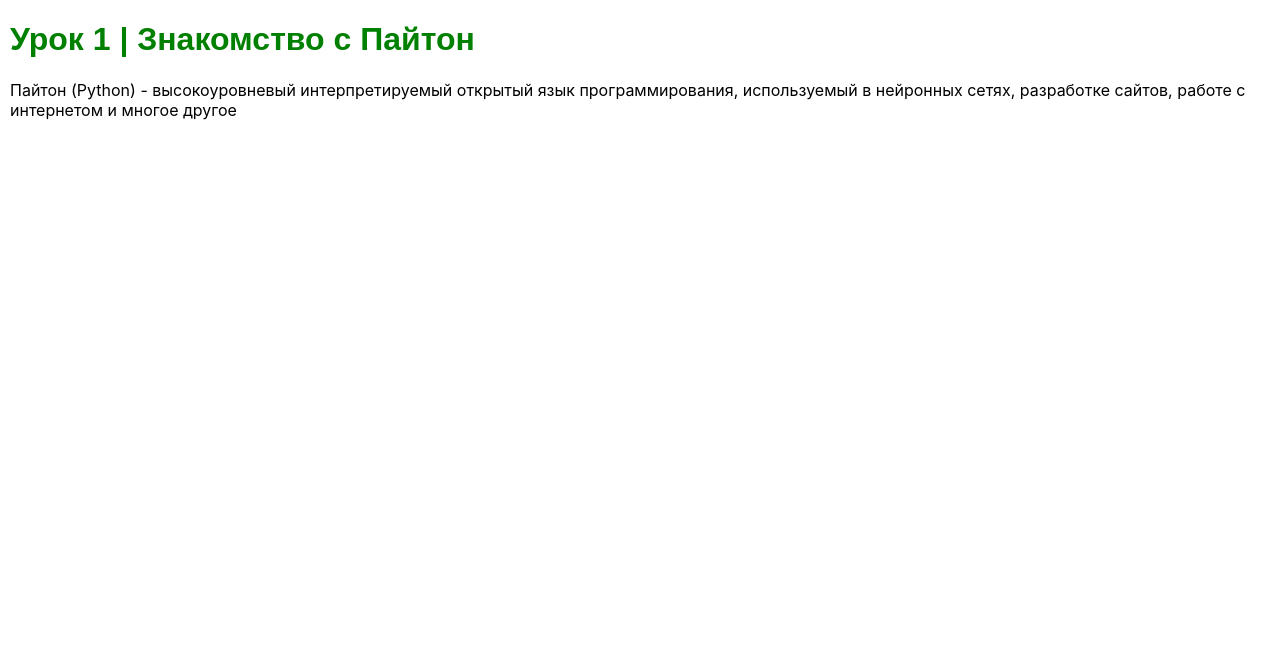
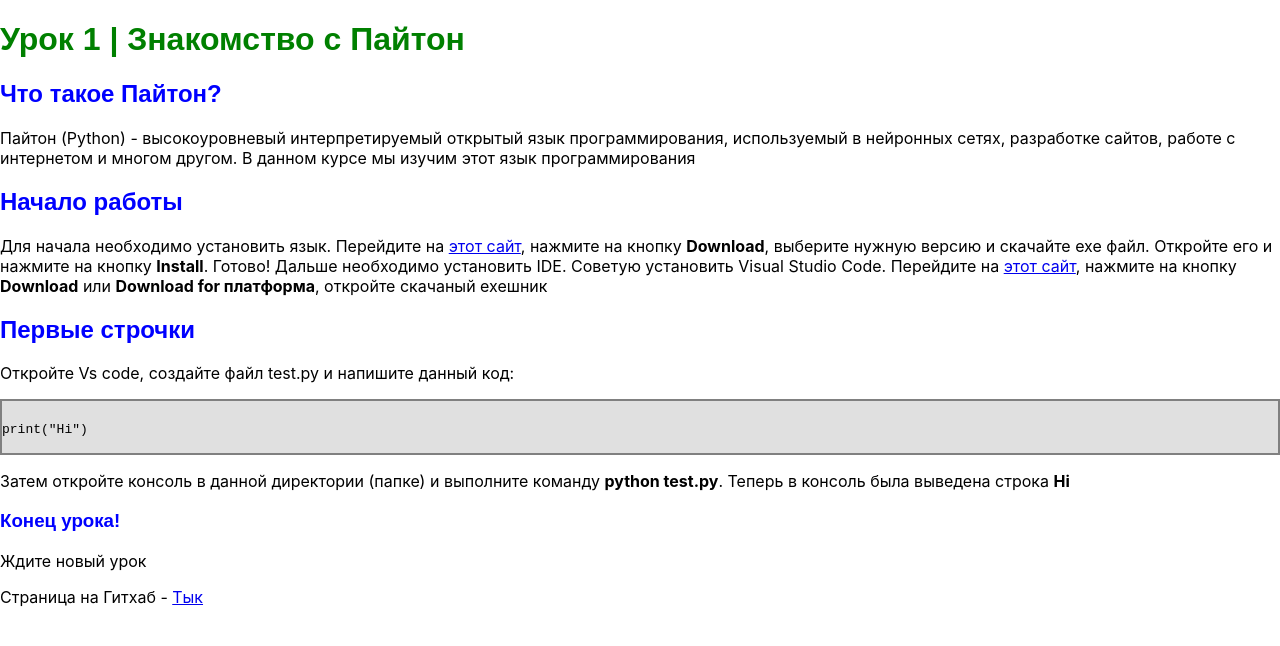
Before and after one commit to bleudev/hello-world-site, a Next.js app: page /learn/p1 in a window 1280 px wide. Shown: the top 646 px of the page. Built offline with nearby package versions, Linux system fonts and the light colour scheme.

Commit message:
Many many updates

```diff
--- a/pages/learn/p1.js
+++ b/pages/learn/p1.js
@@ -9,9 +9,28 @@
                 <link rel="icon" href="/favicon.ico" />
             </Head>
             <main>
-                <h1 className='lp-h1'>Урок 1 | Знакомство с Пайтон</h1>
+                <h1 className='lp-a1'>Урок 1 | Знакомство с Пайтон</h1>
+                <h2 className='lp-a2'>Что такое Пайтон?</h2>
                 <p>Пайтон (Python) - высокоуровневый интерпретируемый открытый язык программирования, используемый в нейронных сетях,
-                    разработке сайтов, работе с интернетом и многое другое</p>
+                    разработке сайтов, работе с интернетом и многом другом. В данном курсе мы изучим этот язык программирования</p>
+                <h2 className='lp-a2'>Начало работы</h2>
+                <p>Для начала необходимо установить язык. Перейдите на <a href="https://python.org">этот сайт</a>, нажмите на кнопку <strong>Download</strong>,
+                    выберите нужную версию и скачайте exe файл. Откройте его и нажмите на кнопку <strong>Install</strong>. Готово! Дальше
+                    необходимо установить IDE. Советую установить Visual Studio Code. Перейдите на <a href="https://code.visualstudio.com/">этот сайт</a>, нажмите
+                    на кнопку <strong>Download</strong> или <strong>Download for платформа</strong>, откройте скачаный exeшник</p>
+                <h2 className='lp-a2'>Первые строчки</h2>
+                <p>Откройте Vs code, создайте файл test.py и напишите данный код:</p>
+                <div className="lp-code-block">
+                    <p><code>print("Hi")</code></p>
+                </div>
+                <p>Затем откройте консоль в данной директории (папке) и выполните команду <strong>python test.py</strong>. Теперь в консоль
+                была выведена строка <strong>Hi</strong></p>
+
+                <h3 className='lp-a2'>Конец урока!</h3>
+                <p>Ждите новый урок</p>
+
+
+                <p>Страница на Гитхаб - <a href="https://github.com/pixeldeee/hello-world-site/blob/main/pages/learn/p1.js">Тык</a></p>
             </main>
         </div>
     )
--- a/styles/globals.css
+++ b/styles/globals.css
@@ -10,14 +10,6 @@
   box-sizing: border-box;
 }
 
-p,
-h1,
-h2
-h3,
-a {
-  padding-left: 10px;
-}
-
 @media (prefers-color-scheme: dark) {
   html {
     color-scheme: dark;
--- a/styles/learn-page.css
+++ b/styles/learn-page.css
@@ -1,4 +1,21 @@
-.lp-h1 {
+.lp-a1 {
     font-family: Arial, Helvetica, sans-serif;
     color: green;
 }
+
+.lp-a2 {
+    font-family: Arial, Helvetica, sans-serif;
+    color: blue;
+}
+
+.lp-code-block {
+    border-color: grey;
+    background-color: #e0e0e0;
+    border-width: 2px;
+    border-style: solid;
+}
+
+.lp-code-block p {
+    margin: 1;
+    padding: 3;
+}
```
